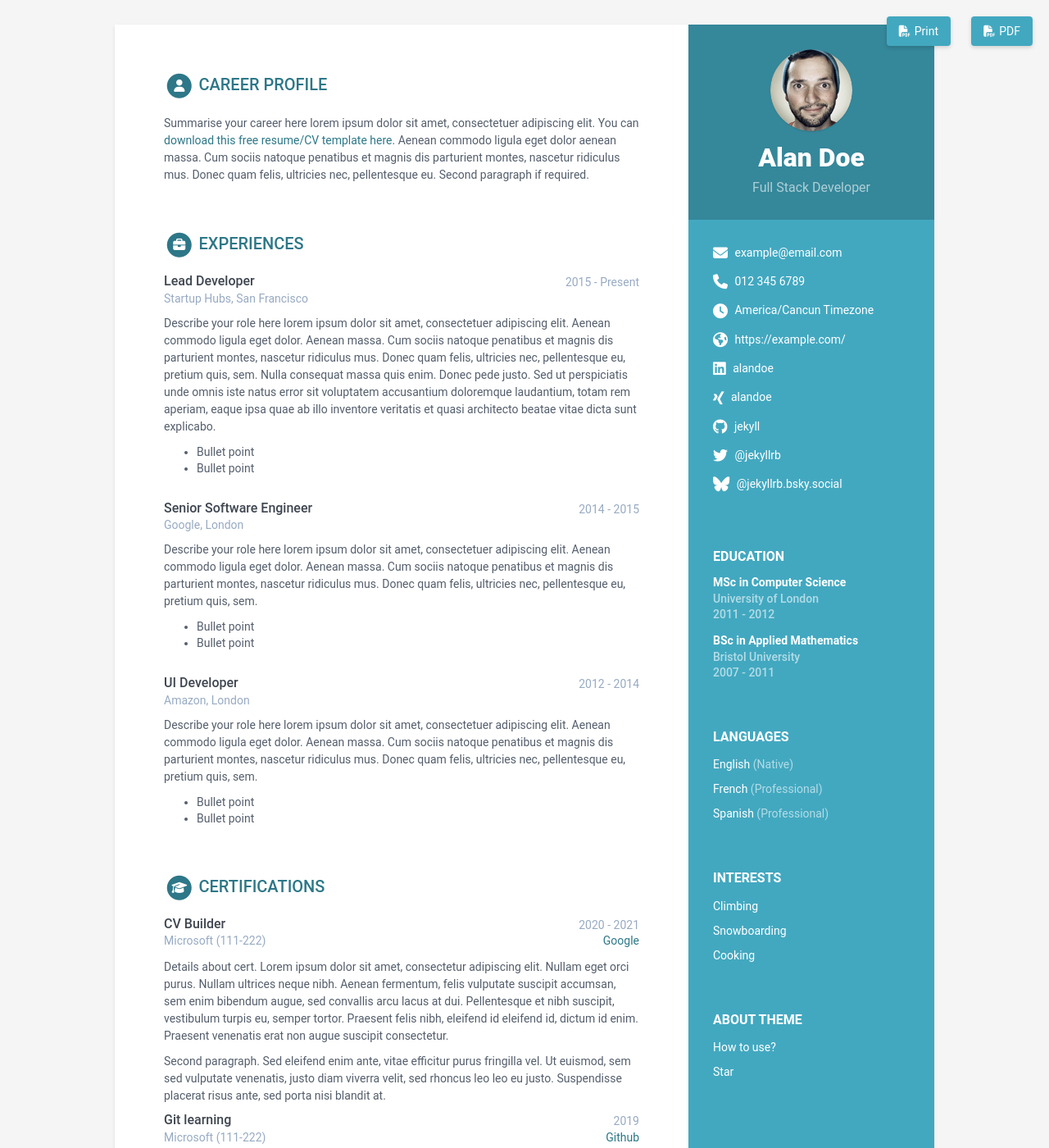
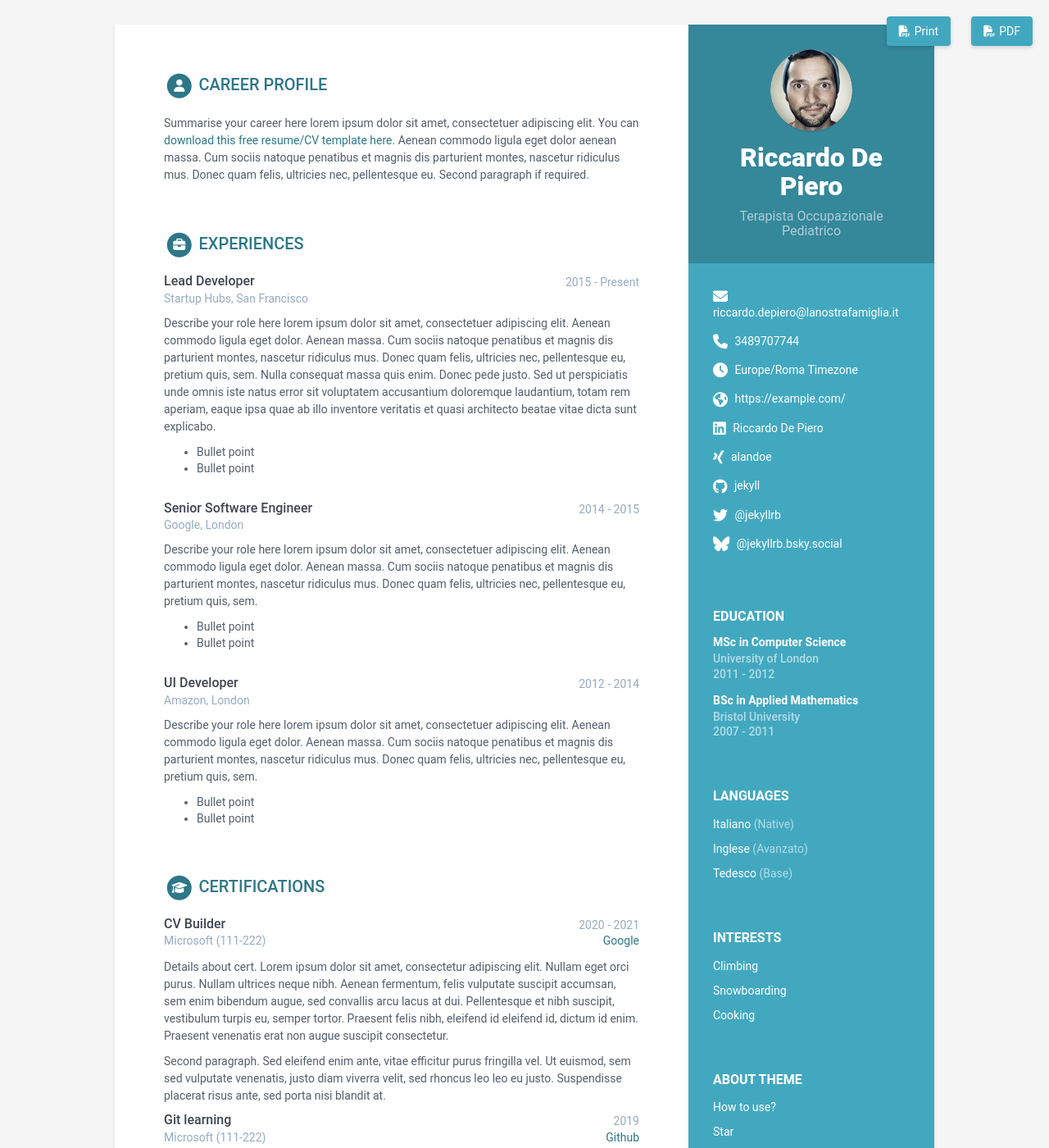
Before and after one commit to riccardodepiero/riccardodepiero.github.io, a Jekyll site: the page built from index.html, in a window 1280 px wide and 1400 px high. Shown: the whole window at 82% size. Built offline with Jekyll 4.4.1, drawn with Linux system fonts in a browser that asks for light colours.

Commit message:
Update data.yml

```diff
--- a/_data/data.yml
+++ b/_data/data.yml
@@ -8,17 +8,17 @@ sidebar:
   education: True # set to False if you want education in main section instead of in sidebar
 
   # Profile information
-  name: Alan Doe
-  tagline: Full Stack Developer
+  name: Riccardo De Piero
+  tagline: Terapista Occupazionale Pediatrico
   avatar: profile.png #place a 100x100 picture inside /assets/images/ folder and provide the name of the file below
 
   # Sidebar links
-  email: example@email.com
-  phone: 012 345 6789
-  timezone: America/Cancun # Enter your timezone, e.g., America/Havana, Africa/Casablanca, America/North_Dakota/Center
+  email: riccardo.depiero@lanostrafamiglia.it
+  phone: 3489707744
+  timezone: Europe/Roma # Enter your timezone, e.g., America/Havana, Africa/Casablanca, America/North_Dakota/Center
   citizenship:
   website: https://example.com/ # Include the full website URL, including "http://" or "https://".
-  linkedin: alandoe
+  linkedin: Riccardo De Piero
   xing: alandoe
   github: jekyll
   telegram: # add your nickname without '@' sign
@@ -37,14 +37,14 @@ sidebar:
   languages:
     title: Languages
     info:
-    - idiom: English
+    - idiom: Italiano
       level: Native
 
-    - idiom: French
-      level: Professional
+    - idiom: Inglese
+      level: Avanzato
 
-    - idiom: Spanish
-      level: Professional
+    - idiom: Tedesco
+      level: Base
 
   interests:
     title: Interests
```
